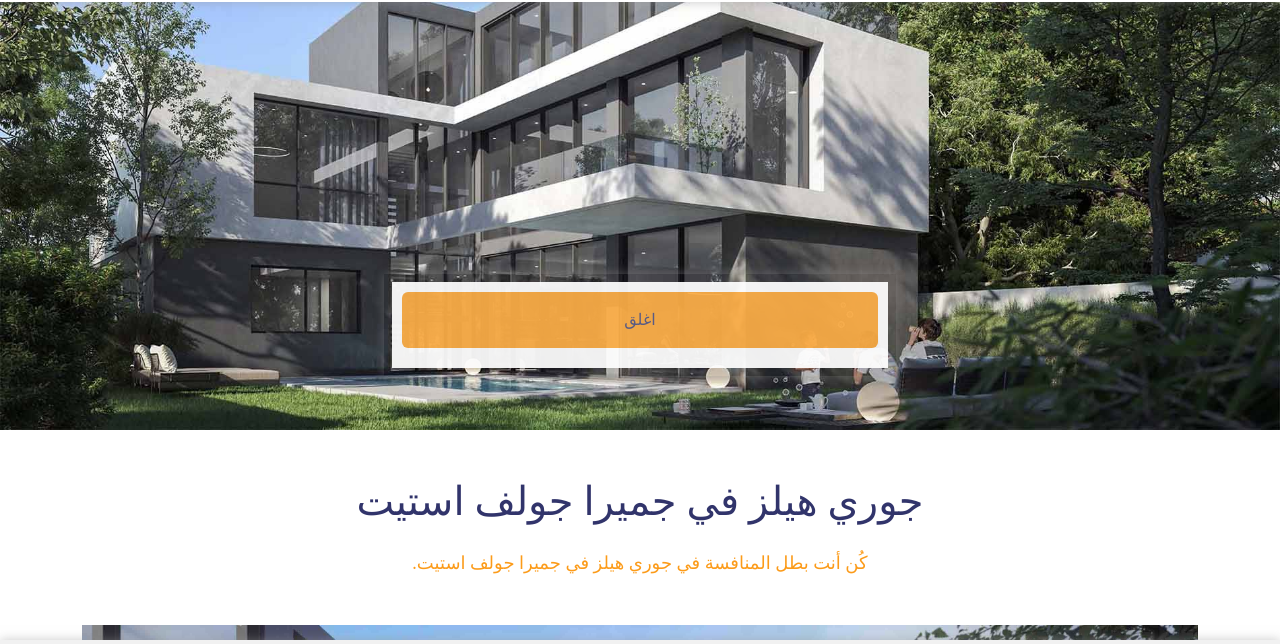
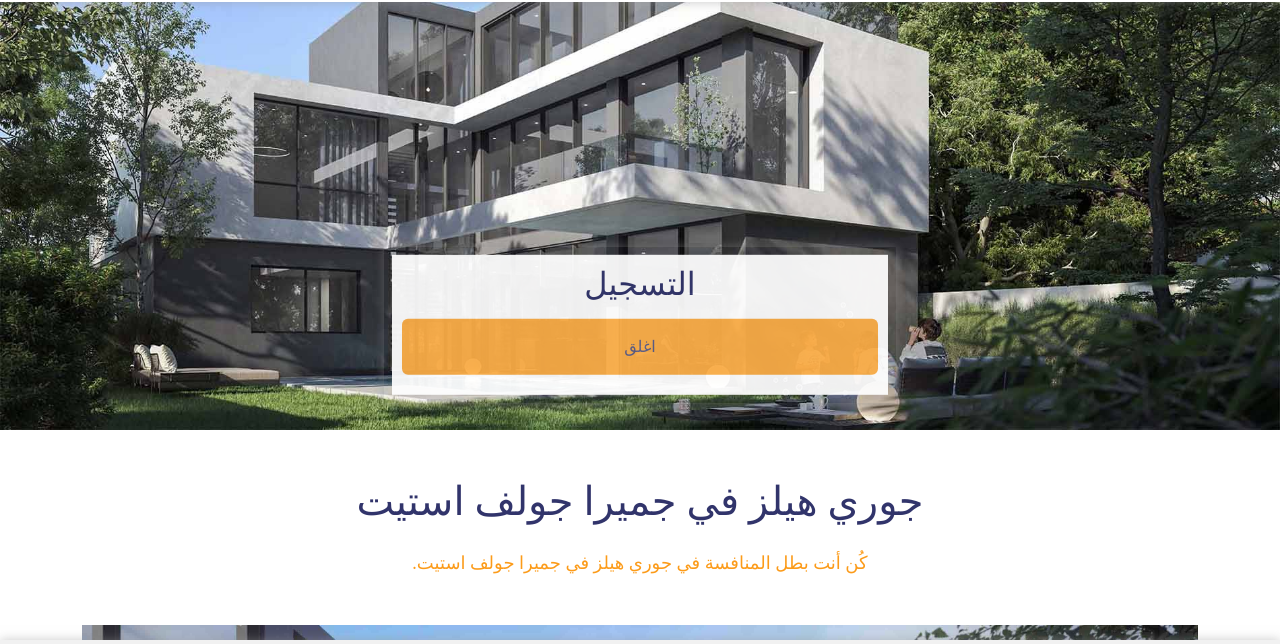
Before and after one commit to KerolosSadek/jouri-hills2, a plain HTML site: page index.html in a window 1280 px wide. Shown: the part 75-719 px from the top of the page. Drawn offline with nearby package versions, Linux system fonts and the light colour scheme; a script that the page names is missing; a web font is replaced by a local one.

Commit message:
Edit Form

```diff
--- a/index.html
+++ b/index.html
@@ -196,7 +196,7 @@
 
     <div class="contact" id="form">
         <div class="container">
-            <h2 class="title text-sm-center">التسجيل</h2>
+            <h2 class="title text-sm-center mb-3">التسجيل</h2>
             <script charset="utf-8" type="text/javascript" src="//js-eu1.hsforms.net/forms/embed/v2.js"></script>
             <script>
             hbspt.forms.create({
@@ -273,6 +273,7 @@
     <div class="form-popup p-2" id="myForm">
         <div class="form-container">
             <div class="container">
+                <h2 class="title text-sm-center mb-3">التسجيل</h2>
                 <script charset="utf-8" type="text/javascript" src="//js-eu1.hsforms.net/forms/embed/v2.js"></script>
                 <script>
                 hbspt.forms.create({
```
